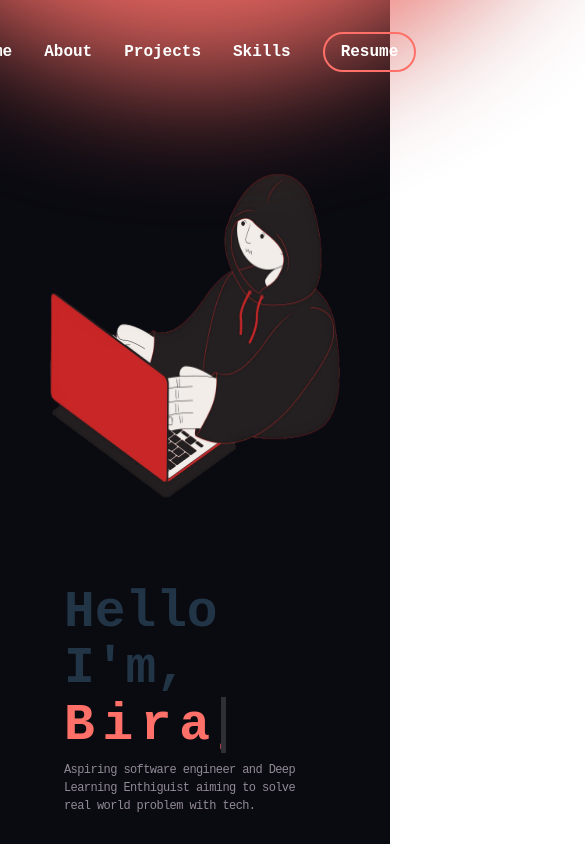
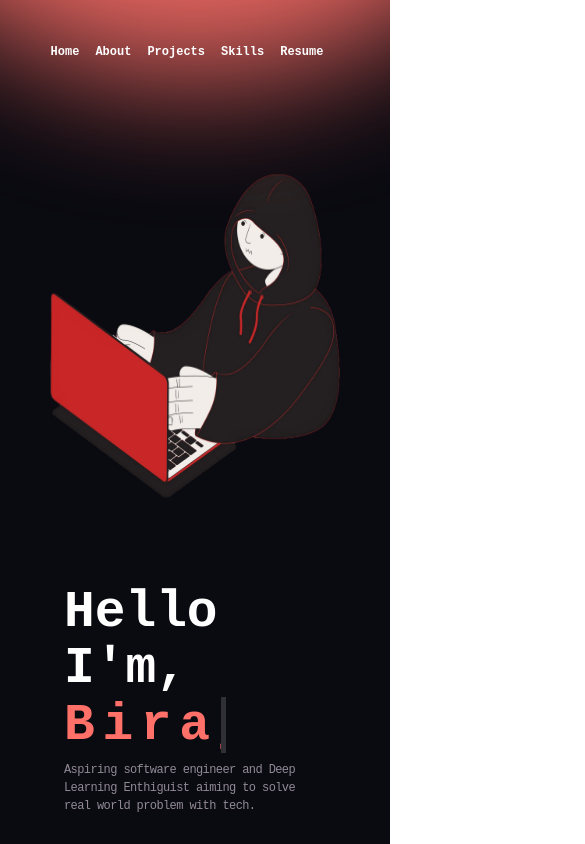
Before and after one commit to BirajBuddhacharya/Portfolio, a React (Vite) app in the folder frontend/: page / in a window 390 px wide. Shown: the top 844 px of the page, 585 px wide, since content can reach past the window. Built offline with nearby package versions, Linux system fonts and the light colour scheme; a web font is replaced by a local one.

Commit message:
Responsive Update: Fully responsve

```diff
--- a/frontend/src/App.tsx
+++ b/frontend/src/App.tsx
@@ -7,7 +7,7 @@ import Footer from './pages/footer.tsx'
 
 function App() {
   return (
-    <div className="bg-neutral sm:px-[2rem] lg:px-[10rem] py-[2rem] w-screen font-body flex flex-col gap-48">
+    <div className="bg-neutral sm:px-[2rem] lg:px-[10rem] py-[2rem] w-screen font-body flex flex-col gap-48 relative overflow-hidden text-neutral">
       <Home />
       <About />
       <Projects />
--- a/frontend/src/components/Nav.tsx
+++ b/frontend/src/components/Nav.tsx
@@ -4,25 +4,25 @@ import resume from '../assets/resume.pdf';
 function Nav() {
   return (
     <header>
-      <nav className="relative w-full h-10 flex gap-8 justify-center sm:justify-between z-10">
+      <nav className="relative w-full h-10 flex justify-center sm:justify-between z-10 px-6">
         <div className="h-full w-12 sm:block hidden">
           <img src={logo} alt="Logo" />
         </div>
-        <div className=" h-full flex gap-8 sm:gap-10 font-bold lg:gap-16 items-center">
-          <a className="text-neutral hover:text-primary font-bold sm:text-base" href="#home">
+        <div className=" h-full flex gap-4 sm:gap-10 font-bold lg:gap-16 items-center">
+          <a className="text-neutral hover:text-primary font-bold sm:text-base text-sm" href="#home">
             Home
           </a>
-          <a className="text-neutral hover:text-primary font-bold sm:text-base" href="#about">
+          <a className="text-neutral hover:text-primary font-bold sm:text-base text-sm" href="#about">
             About
           </a>
-          <a className="text-neutral hover:text-primary font-bold sm:text-base" href="#projects">
+          <a className="text-neutral hover:text-primary font-bold sm:text-base text-sm" href="#projects">
             Projects
           </a>
-          <a className="text-neutral hover:text-primary font-bold sm:text-base" href="#skills">
+          <a className="text-neutral hover:text-primary font-bold sm:text-base text-sm" href="#skills">
             Skills
           </a>
         </div>
-        <a href={resume} target='blank' className="h-full flex items-center px-4 sm:px-7 sm:py-2 rounded-full border-2 border-primary hover:bg-primary transition delay-100 hover:cursor-pointer sm:text-base font-bold">
+        <a href={resume} target='blank' className="h-full flex items-center px-4 py-0 sm:px-7 sm:py-2 rounded-full sm:border-2 border-primary hover:bg-primary transition delay-100 hover:cursor-pointer sm:text-base text-sm font-bold">
           <span className="text-neutral">Resume</span>
         </a>
       </nav>
--- a/frontend/src/pages/home.tsx
+++ b/frontend/src/pages/home.tsx
@@ -3,7 +3,7 @@ import mainPic from "../assets/img/mainPic.png";
 
 function Home() {
   return (
-    <section id="home" className="w-full h-full flex flex-col overflow-hid">
+    <section id="home" className="w-full h-full flex flex-col overflow-hidden">
       <div
         id="radientEffect"
         className="h-[50rem] w-[50rem] bg-primary rounded-full -translate-x-1/2 -translate-y-1/2  absolute top-[-20rem] left-1/2 blur-3xl opacity-90 z-10 shadow-[0_0_10px_10px_black]"
--- a/frontend/src/pages/skills.tsx
+++ b/frontend/src/pages/skills.tsx
@@ -19,7 +19,7 @@ function Skills() {
             <br /> Skills
           </h3>
         </div>
-        <div className="lg:col-span-2 flex gap-x-40 gap-y-20 flex-wrap justify-center items-center">
+        <div className="lg:col-span-2 flex gap-x-16 sm:gap-x-40 gap-y-20 flex-wrap justify-center items-center">
           <SkillsCard
             img={tensorflowLogo}
             content="Deep Learning with TensorFlow"
```
